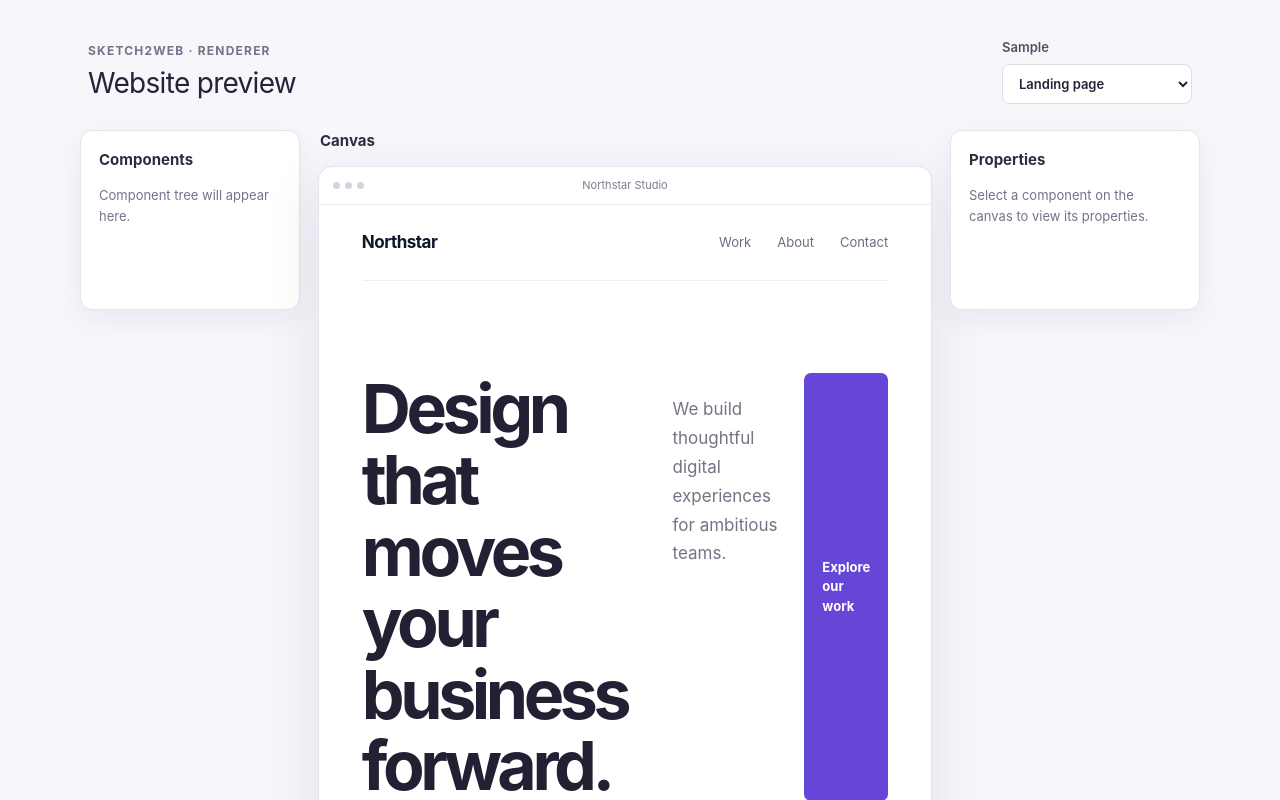
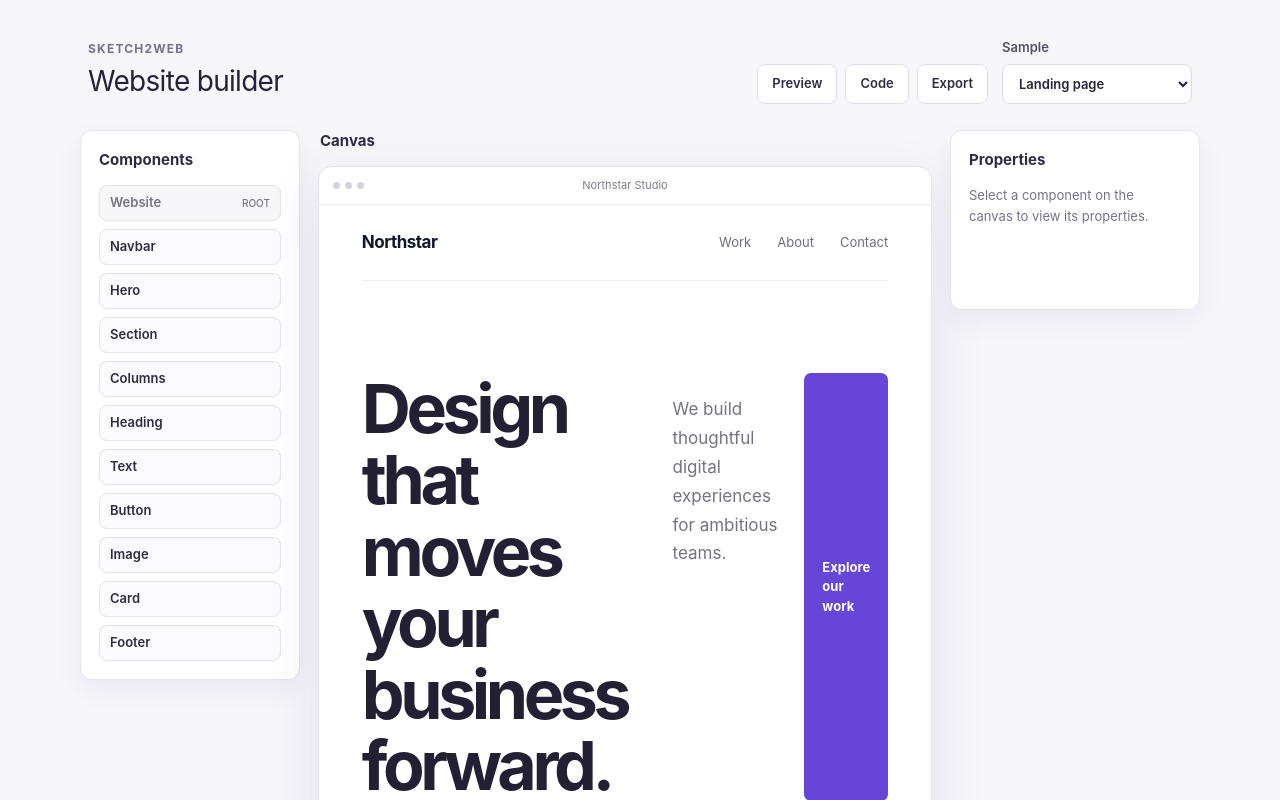
Before and after one commit to k9ves/Sketch2WEB-FYP, a React (Vite) app: page / in a window 1280 px wide. Shown: the top 800 px of the page. Built offline with nearby package versions, Linux system fonts and the light colour scheme.

Commit message:
Add editor toolbar and component palette

```diff
--- a/src/App.css
+++ b/src/App.css
@@ -11,7 +11,7 @@
 .builder-toolbar {
   display: flex;
   justify-content: space-between;
-  align-items: end;
+  align-items: center;
   gap: 24px;
   padding: 0 8px 26px;
 }
@@ -29,6 +29,40 @@
   font-weight: 700;
   letter-spacing: 0.1em;
   text-transform: uppercase;
+}
+
+.toolbar-controls {
+  display: flex;
+  align-items: end;
+  gap: 14px;
+}
+
+.toolbar-actions {
+  display: flex;
+  gap: 8px;
+}
+
+.toolbar-button {
+  min-height: 40px;
+  padding: 0 14px;
+  border: 1px solid #dedbe7;
+  border-radius: 8px;
+  color: #302b42;
+  background: #fff;
+  font: inherit;
+  font-size: 13px;
+  font-weight: 600;
+  cursor: pointer;
+}
+
+.toolbar-button:hover {
+  border-color: #bcb5ce;
+  background: #fbfaff;
+}
+
+.toolbar-button:focus-visible {
+  outline: 2px solid #6546d7;
+  outline-offset: 2px;
 }
 
 .sample-picker {
@@ -87,6 +121,40 @@
   color: #77718a;
   font-size: 13px;
   line-height: 1.6;
+}
+
+.component-palette {
+  display: grid;
+  gap: 8px;
+  margin: 0;
+  padding: 0;
+  list-style: none;
+}
+
+.component-palette-item {
+  display: flex;
+  align-items: center;
+  justify-content: space-between;
+  min-height: 36px;
+  padding: 0 10px;
+  border: 1px solid #e6e3ec;
+  border-radius: 8px;
+  color: #302b42;
+  background: #fbfaff;
+  font-size: 13px;
+  font-weight: 600;
+}
+
+.component-palette-item.is-root-type {
+  color: #77718a;
+  background: #f7f6f9;
+}
+
+.component-palette-note {
+  color: #77718a;
+  font-size: 10px;
+  font-weight: 500;
+  text-transform: uppercase;
 }
 
 .canvas-panel > h2 {
@@ -310,6 +378,19 @@
     flex-direction: column;
   }
 
+  .toolbar-controls {
+    align-items: stretch;
+    flex-direction: column;
+  }
+
+  .toolbar-actions {
+    flex-wrap: wrap;
+  }
+
+  .toolbar-button {
+    flex: 1;
+  }
+
   .sample-picker {
     min-width: 0;
   }
--- a/src/App.tsx
+++ b/src/App.tsx
@@ -1,6 +1,7 @@
 import { useState } from 'react'
 import Renderer from './renderer/Renderer'
 import { websiteSamples } from './samples'
+import { componentTypes } from './schema/types'
 import { useWebsiteStore } from './store/websiteStore'
 import './App.css'
 
@@ -22,8 +23,20 @@ function App() {
     <main className="builder-shell" onClick={() => selectNode(null)}>
       <header className="builder-toolbar">
         <div>
-          <p className="eyebrow">Sketch2Web · Renderer</p>
-          <h1>Website preview</h1>
+          <p className="eyebrow">Sketch2Web</p>
+          <h1>Website builder</h1>
+        </div>
+        <div className="toolbar-controls">
+          <div className="toolbar-actions" aria-label="Editor actions">
+            <button className="toolbar-button" type="button">
+              Preview
+            </button>
+            <button className="toolbar-button" type="button">
+              Code
+            </button>
+            <button className="toolbar-button" type="button">
+              Export
+            </button>
           </div>
           <label className="sample-picker">
             <span>Sample</span>
@@ -36,11 +49,31 @@ function App() {
               <option value="blog">Blog</option>
             </select>
           </label>
+        </div>
       </header>
       <div className="editor-layout">
         <aside className="editor-panel components-panel">
           <h2>Components</h2>
-          <p>Component tree will appear here.</p>
+          <ul
+            className="component-palette"
+            aria-label="Available component types"
+          >
+            {componentTypes.map((type) => (
+              <li
+                className={
+                  type === 'website'
+                    ? 'component-palette-item is-root-type'
+                    : 'component-palette-item'
+                }
+                key={type}
+              >
+                <span>{type.charAt(0).toUpperCase() + type.slice(1)}</span>
+                {type === 'website' && (
+                  <span className="component-palette-note">Root</span>
+                )}
+              </li>
+            ))}
+          </ul>
         </aside>
         <section className="canvas-panel" aria-label="Canvas">
           <h2>Canvas</h2>
```
Also changed, not shown: 1 other file (tests, documents, lock files or other folders). Lines whose indentation alone changed are shown as unchanged.
